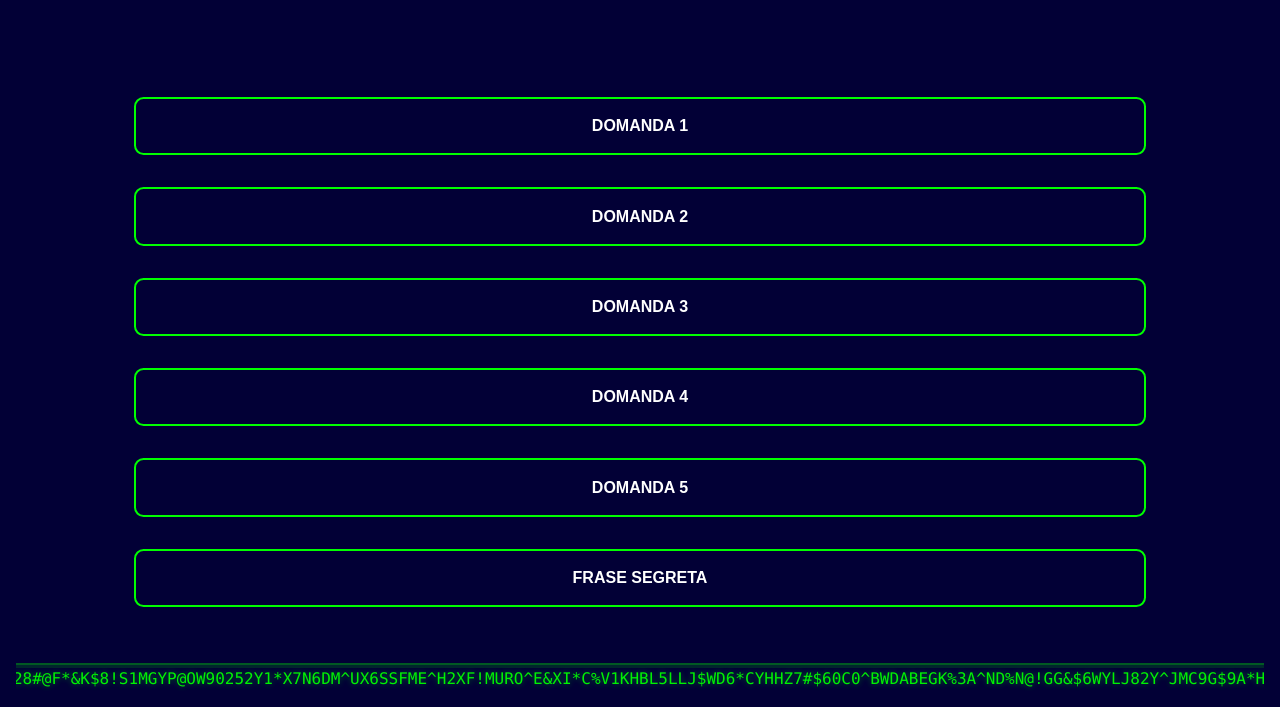
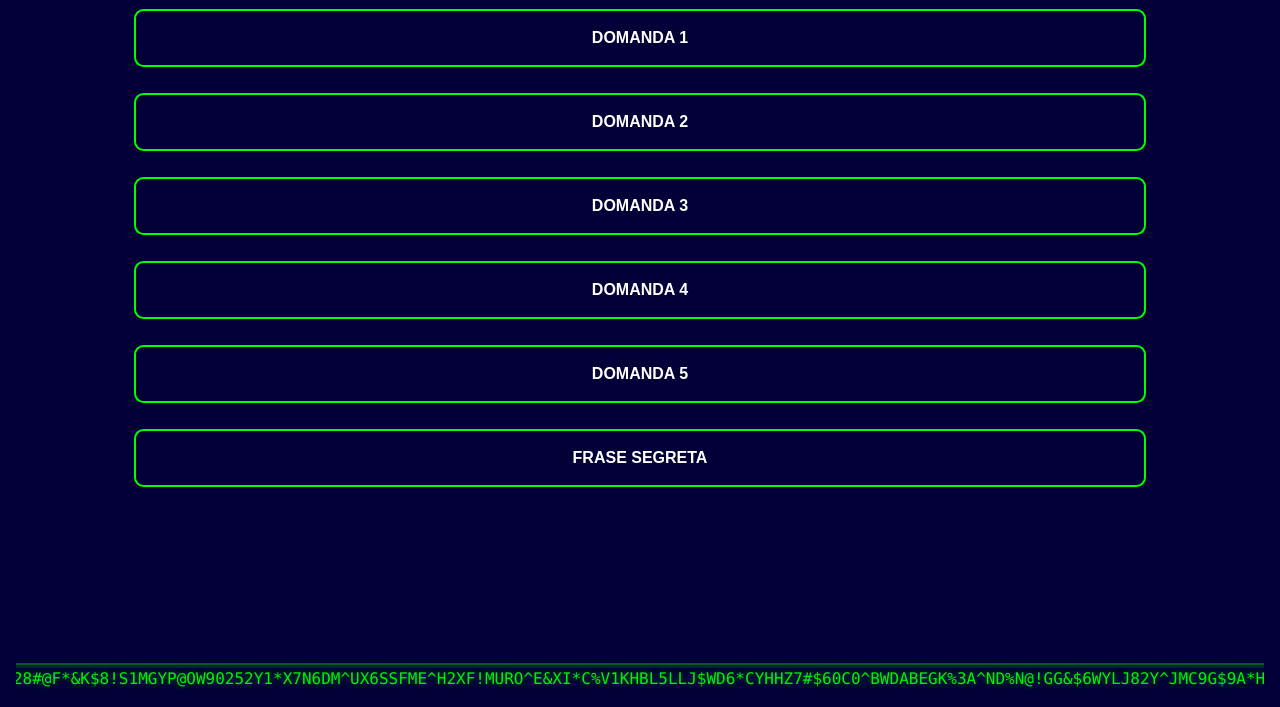
Before and after one commit to GiuFerrigno/giuferrigno.github.io, a plain HTML site: page game.html in a window 1280 px wide. Shown: the part 93-800 px from the top of the page. Drawn offline with Linux system fonts and the light colour scheme; animation ran at ten frames a second.

Commit message:
ci stiamo avvicinando...

```diff
--- a/game.html
+++ b/game.html
@@ -30,7 +30,7 @@
 
   <!-- Contenuto pagina -->
   <main id="main" class="content">
-    <h1 class="title" style="padding-bottom: 8%;">WYBMB</h1>
+    <h1 class="title" style="padding-bottom: 1rem;">WYBMB</h1>
 
     <!--
     <span data-counter>0</span>
--- a/styles.css
+++ b/styles.css
@@ -166,7 +166,7 @@ button {
   font-size: 1rem;
   font-weight: 400;
   line-height: 1;
-  margin: 1rem;
+  margin: 0.8rem;
   padding: 1.2em 2.8em;
   text-decoration: none;
   text-align: center;
```
